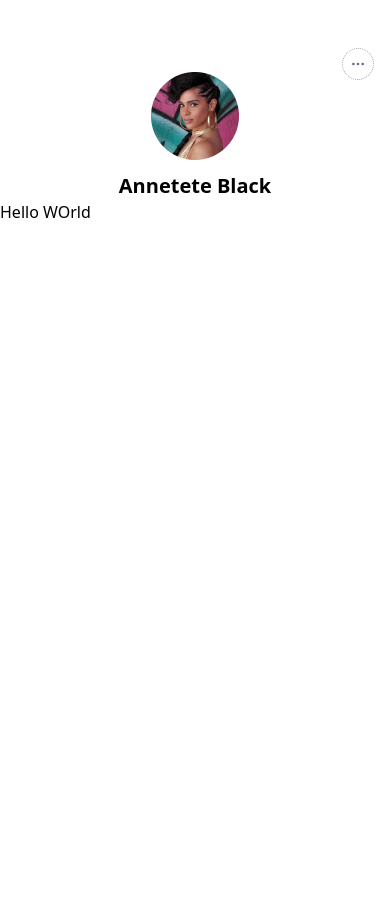
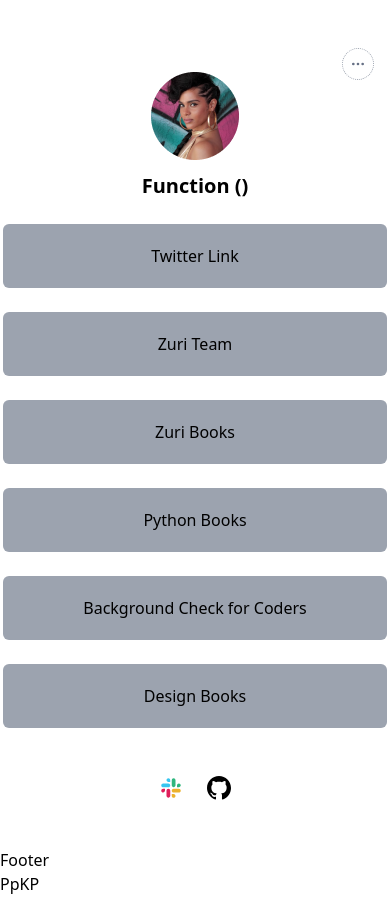
Before and after one commit to The-Legend-Developer/HNG_TASK_1, a React (Vite) app: page / in a window 390 px wide. Before the commit the page ends 844 px from the top, so only its background shows below. Built offline with nearby package versions, Linux system fonts and the light colour scheme.

Commit message:
Mobile changes
Styled the header and main section of the mobile view design

```diff
--- a/src/App.jsx
+++ b/src/App.jsx
@@ -1,10 +1,46 @@
+import { githubIcon, slackIcon } from "./assets";
+import LinkCard from "./components/card";
+import Footer from "./components/footer";
 import Header from "./components/header";
+import Main from "./components/main";
 
 function App() {
+  const Links = [
+    {
+      title: "Twitter Link",
+      href: "https://twitter.com/Michaelajayi150",
+    },
+    {
+      title: "Zuri Team",
+      href: "https://training.zuri.team/",
+      id: "btn__zuri",
+    },
+    {
+      title: "Zuri Books",
+      href: "https://books.zuri.team/",
+      id: "books",
+    },
+    {
+      title: "Python Books",
+      href: "https://books.zuri.team/python-for-beginners?ref_id=michaelajayi",
+      id: "book__python",
+    },
+    {
+      title: "Background Check for Coders",
+      href: "https://background.zuri.team",
+      id: "pitch",
+    },
+    {
+      title: "Design Books",
+      href: "https://books.zuri.team/design-rules",
+      id: "book__design",
+    },
+  ];
   return (
     <div className="pt-12 pb-6">
       <Header />
-      <div>Hello WOrld</div>
+      <Main Links={Links} />
+      <Footer />
     </div>
   );
 }
--- a/src/components/card.jsx
+++ b/src/components/card.jsx
@@ -1,9 +1,8 @@
-function LinkCard() {
+function LinkCard({ id, title, href }) {
   return (
-    <div>
-      LinkCard
-      <p>PpKP</p>
-    </div>
+    <a id={id} className="rounded-md bg-gray-400 text-center py-5" href={href}>
+      {title}
+    </a>
   );
 }
 
--- a/src/components/header.jsx
+++ b/src/components/header.jsx
@@ -3,8 +3,13 @@ import { dotsIcon, profileImage } from "../assets";
 function Header() {
   return (
     <header className="relative flex flex-col gap-3 justify-center items-center pt-6">
-      <img src={profileImage} alt="Profile" />
-      <h1 className="text-xl font-bold">Annetete Black</h1>
+      <img id="profile__img" src={profileImage} alt="Profile" />
+      <h1 className="text-xl font-bold" id="twitter">
+        Function ()
+      </h1>
+      <h2 className="hidden" id="slack">
+        Michael Ajayi
+      </h2>
       <div className="absolute top-0 right-4 w-8 h-8 rounded-full border-dotted border-gray-400 border flex justify-center">
         <img src={dotsIcon} alt="Open Menu" className=" w-4" />
       </div>
--- /dev/null
+++ b/src/components/main.jsx
@@ -0,0 +1,22 @@
+import { githubIcon, slackIcon } from "../assets";
+import LinkCard from "./card";
+
+function Main({ Links }) {
+  return (
+    <main className="flex flex-col gap-6 max-w-sm mx-auto my-6">
+      {Links.map((link, index) => (
+        <LinkCard key={index} {...link} />
+      ))}
+      <div className="my-6 flex items-center gap-6 justify-center">
+        <a href="/">
+          <img src={slackIcon} alt="Slack" />
+        </a>
+        <a href="https://github.com/The-Legend-Developer">
+          <img src={githubIcon} alt="Github" />
+        </a>
+      </div>
+    </main>
+  );
+}
+
+export default Main;
```
